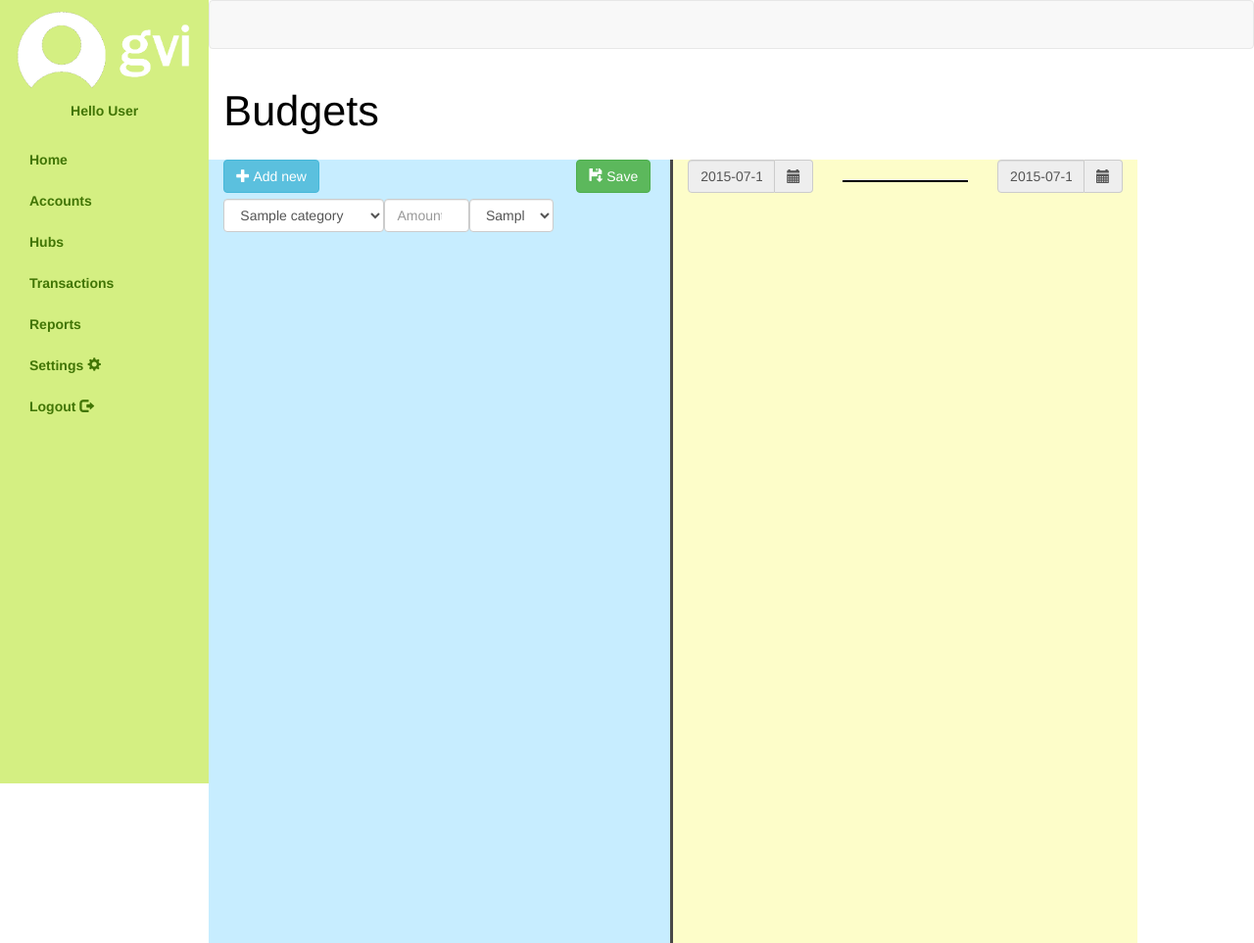
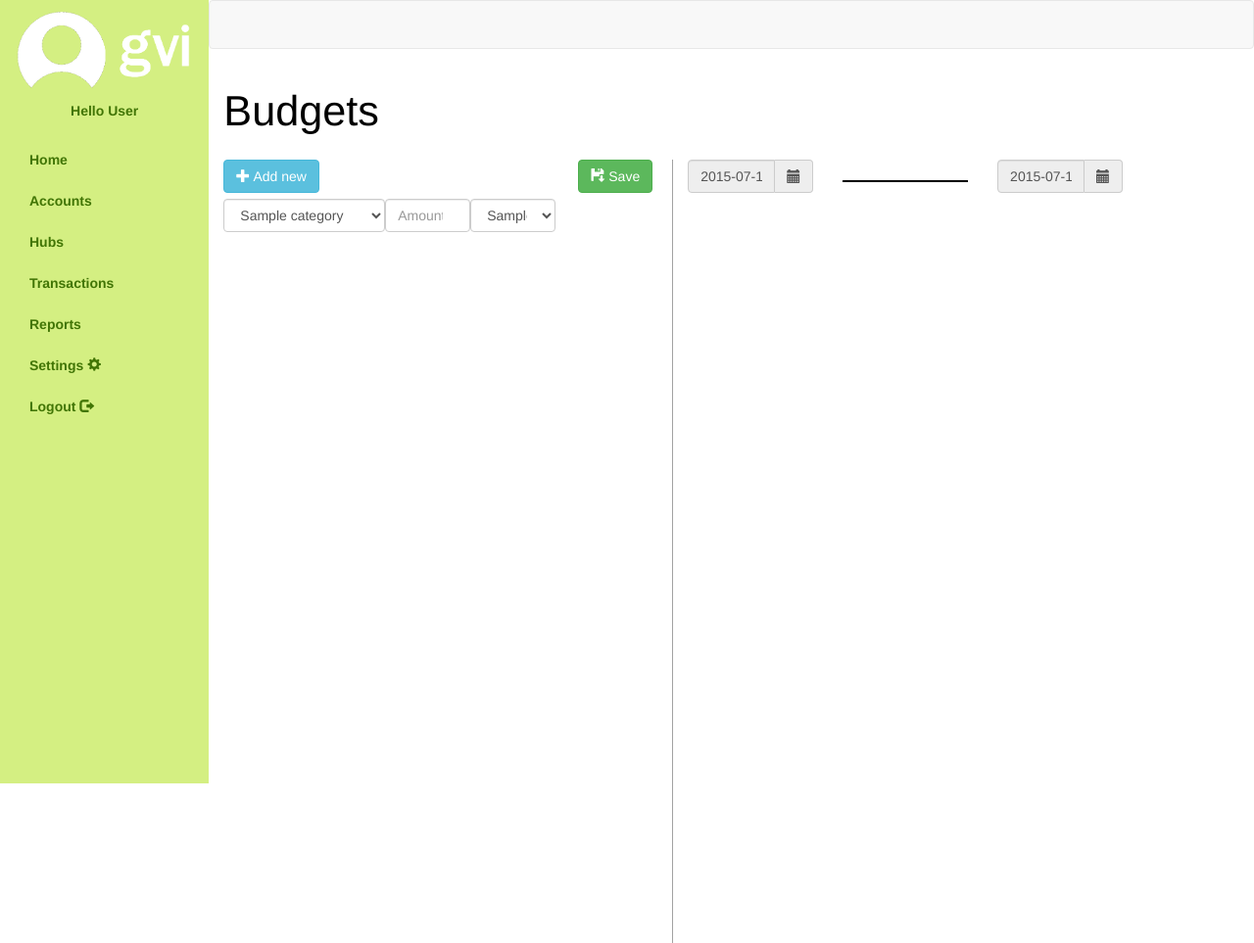
Before and after one commit to m1k3r/gvi-accounts, a Django app: page /budgets/ in a window 1280 px wide. Shown: the whole page at 98% size. Run offline with Django 3.2, Linux system fonts and the light colour scheme; tables that the repository leaves empty hold one stand-in row (values such as "Sample post"); some libraries are stand-ins or nearby versions.

Commit message:
Removes section background colors for budgets dashboard

```diff
--- a/gvi/static/css/style.css
+++ b/gvi/static/css/style.css
@@ -216,13 +216,13 @@ h1>#hubname{
 }
 
 #leftBudget{
-	background-color: rgba(0, 172, 255, 0.22);
+
 	min-height:100vh;
-	padding-right:20px; border-right: 3px solid #484848;
+	padding-right:20px; border-right: 1px solid #a2a2a2;
 }
 
 #rightBudget{
-	background-color: rgba(244, 246, 0, 0.21);
+
 	min-height:100vh;
 
 }
```
